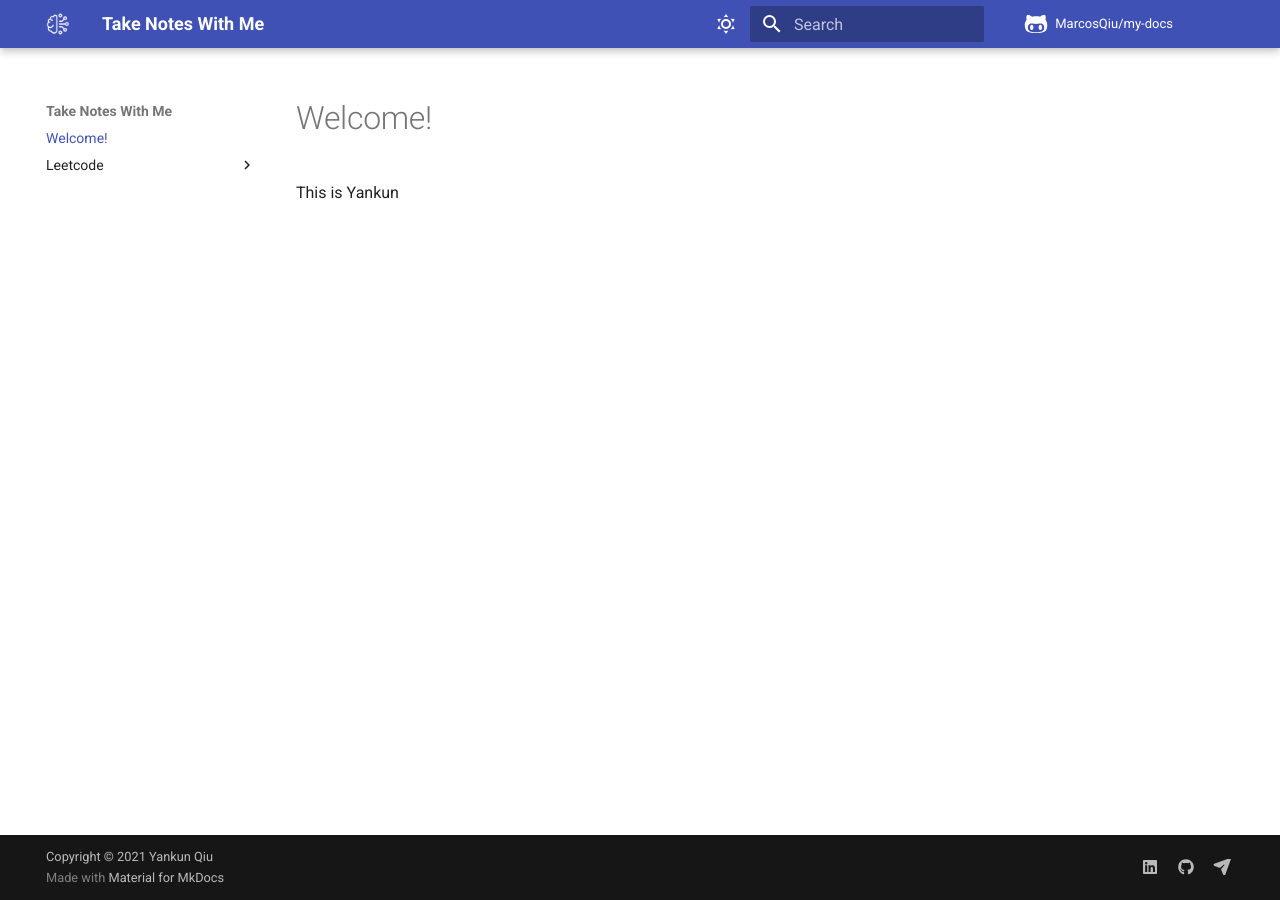
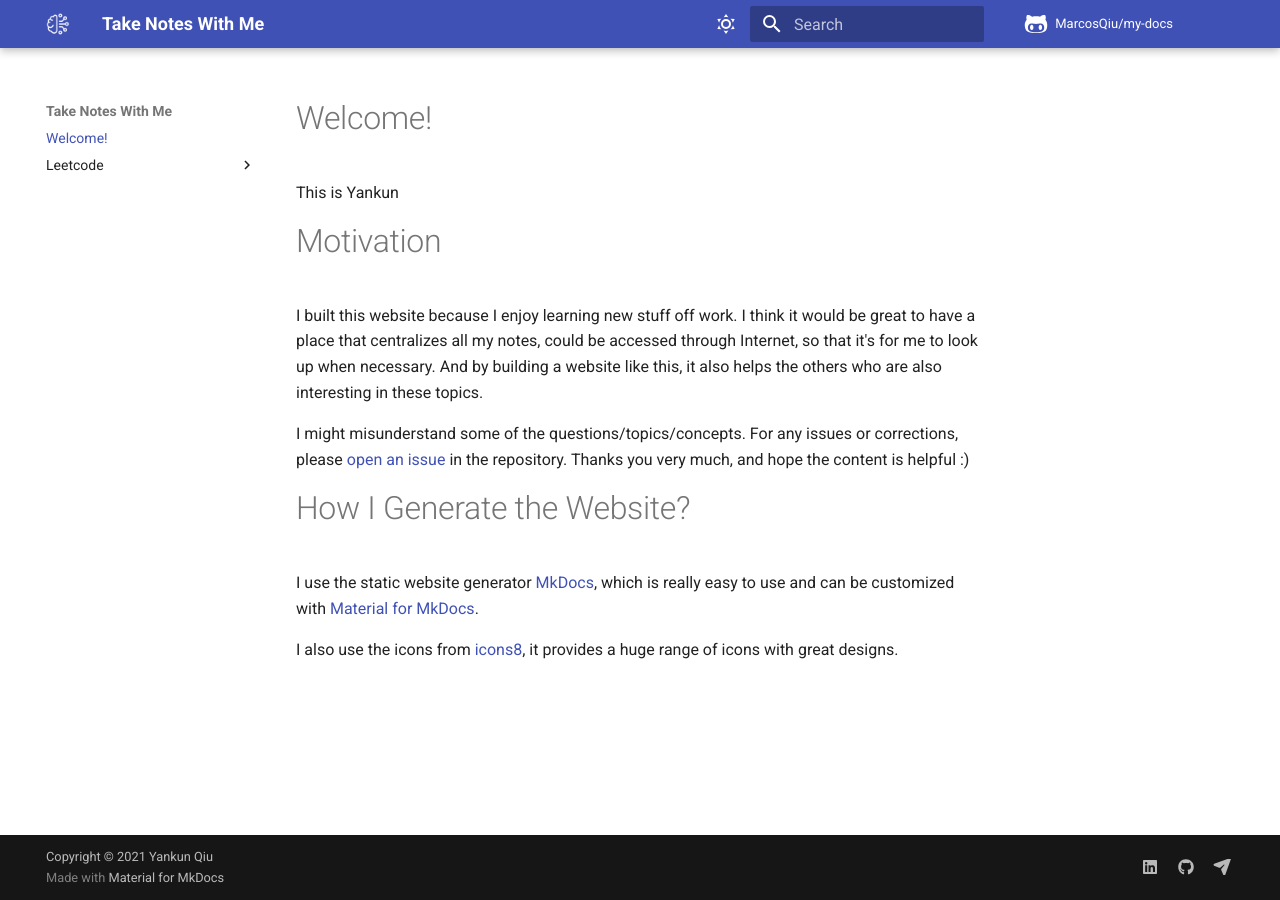
Before and after one commit to MarcosQiu/my-docs, an MkDocs documentation site: the page built from docs/index.md, in a window 1280 px wide. Built offline with MkDocs 1.6.1 and Material for MkDocs 9.7.7, drawn with Linux system fonts in a browser that asks for light colours; comment, search, counter and statistics services are not loaded.

Commit message:
a bit about landing page

```diff
--- a/docs/index.md
+++ b/docs/index.md
@@ -1,3 +1,14 @@
 # Welcome!
 
 This is Yankun
+
+
+# Motivation
+I built this website because I enjoy learning new stuff off work. I think it would be great to have a place that centralizes all my notes, could be accessed through Internet, so that it's for me to look up when necessary. And by building a website like this, it also helps the others who are also interesting in these topics.
+
+I might misunderstand some of the questions/topics/concepts. For any issues or corrections, please [open an issue](https://github.com/MarcosQiu/my-docs/issues/new) in the repository. Thanks you very much, and hope the content is helpful :)
+
+# How I Generate the Website?
+I use the static website generator [MkDocs](https://www.mkdocs.org), which is really easy to use and can be customized with [Material for MkDocs](https://squidfunk.github.io/mkdocs-material/).
+
+I also use the icons from [icons8](https://icons8.com/), it provides a huge range of icons with great designs.
```
